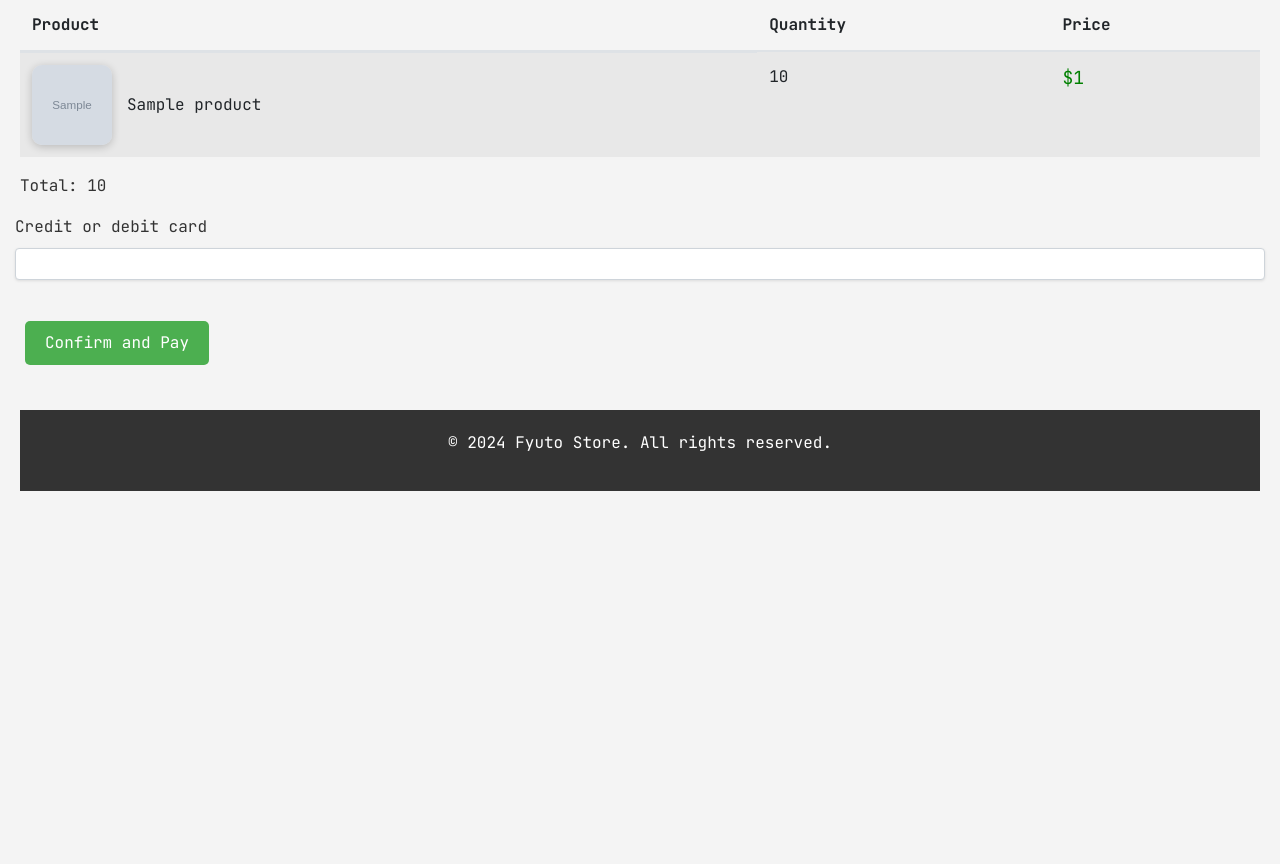
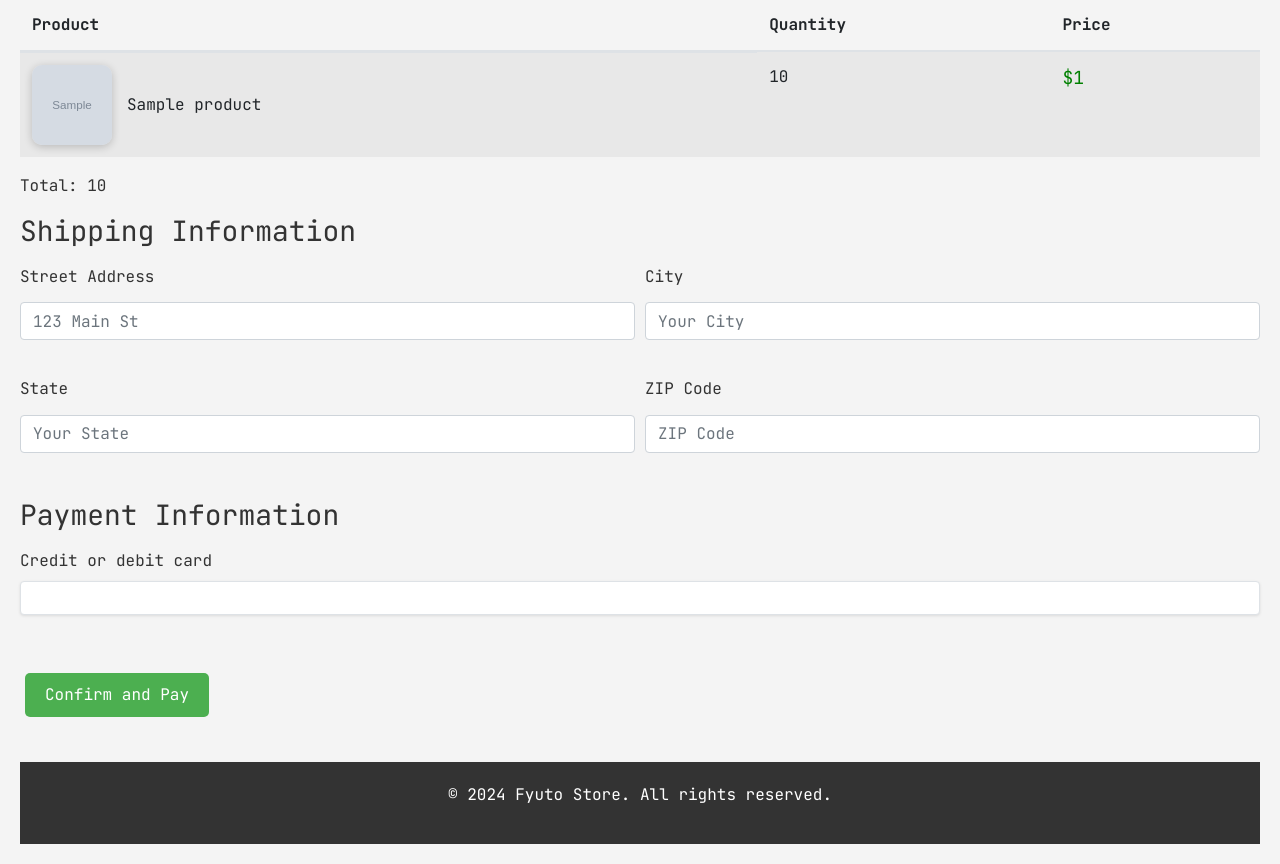
Before and after one commit to zihwoi/fyuto, a Django app: template store/templates/store/checkout.html in a window 1280 px wide. Shown: the part 273-1137 px from the top of the page. Before the commit the page ends 764 px from the top, so only its background shows below. Run offline with Django 4.2, Linux system fonts and the light colour scheme; the template is opened without the code that fills it: most values are stand-ins (such as "Sample title", 1, 10 or a date in 2020); grey boxes marked "Sample" are stand-in pictures; some libraries are stand-ins or nearby versions.

Commit message:
Update checkout form stylings

```diff
--- a/store/templates/store/checkout.html
+++ b/store/templates/store/checkout.html
@@ -29,18 +29,111 @@
 
 <p class="total-price">Total: {{ cart.get_total_price }}</p>
 
+<!-- Checkout Form -->
 <form action="{% url 'checkout' %}" method="post" id="payment-form" class="checkout-form">
     {% csrf_token %}
 
-    <div class="form-row">
-        <label for="card-element" class="card-label">Credit or debit card</label>
-        <div id="card-element" class="card-element">
-            <!-- Stripe's JS will inject the card element here -->
+    <!-- Shipping Address Section -->
+    <div class="mb-4">
+        <h3 class="mb-3">Shipping Information</h3>
+
+        <div class="form-row">
+            <div class="form-group col-md-6">
+                <label for="shipping_address">Street Address</label>
+                <input type="text" name="shipping_address" id="shipping_address" class="form-control"
+                    placeholder="123 Main St" required>
+            </div>
+
+            <div class="form-group col-md-6">
+                <label for="city">City</label>
+                <input type="text" name="city" id="city" class="form-control" placeholder="Your City" required>
+            </div>
         </div>
-        <!-- Error message container -->
-        <div id="card-errors" class="card-errors" role="alert"></div>
+
+        <div class="form-row">
+            <div class="form-group col-md-6">
+                <label for="state">State</label>
+                <input type="text" name="state" id="state" class="form-control" placeholder="Your State" required>
+            </div>
+
+            <div class="form-group col-md-6">
+                <label for="zip_code">ZIP Code</label>
+                <input type="text" name="zip_code" id="zip_code" class="form-control" placeholder="ZIP Code" required>
+            </div>
+        </div>
+    </div>
+
+    <!-- Payment Information Section -->
+    <div class="mb-3">
+        <h3 class="mb-3">Payment Information</h3>
+
+        <div class="form-row">
+            <div class="form-group col-12">
+                <label for="card-element" class="card-label">Credit or debit card</label>
+                <div id="card-element" class="card-element border p-3 rounded">
+                    <!-- Stripe's JS will inject the card element here -->
+                </div>
+            </div>
+
+            <!-- Error message container -->
+            <div id="card-errors" class="card-errors text-danger mt-2" role="alert"></div>
+        </div>
     </div>
 
     <button type="submit" class="btn btn-success mt-3 checkout-button">Confirm and Pay</button>
 </form>
 {% endblock %}
+
+{% block javascript %}
+<!-- This block will allow individual pages to inject custom scripts -->
+<!-- Include Stripe.js -->
+<script src="https://js.stripe.com/v3/"></script>
+
+<script>
+
+
+    // Initialize Stripe
+    var stripe = Stripe('{{ stripe_public_key }}'); // Make sure this variable is passed from the view
+    var elements = stripe.elements();
+
+    // Create an instance of the card Element.
+    var card = elements.create('card');
+    // Mount the card Element into the `card-element` div.
+    card.mount('#card-element');
+
+    // Handle real-time validation errors from the card Element.
+    card.on('change', function (event) {
+        var displayError = document.getElementById('card-errors');
+        if (event.error) {
+            displayError.textContent = event.error.message;
+        } else {
+            displayError.textContent = '';
+        }
+    });
+
+    // Handle form submission.
+    var form = document.getElementById('payment-form');
+    form.addEventListener('submit', function (event) {
+        event.preventDefault();
+
+        // Create a token from the card element
+        stripe.createToken(card).then(function (result) {
+            if (result.error) {
+                // Show error in the card errors div
+                var errorElement = document.getElementById('card-errors');
+                errorElement.textContent = result.error.message;
+            } else {
+                // If no error, create hidden input for the token and append to form
+                var hiddenInput = document.createElement('input');
+                hiddenInput.setAttribute('type', 'hidden');
+                hiddenInput.setAttribute('name', 'stripeToken');
+                hiddenInput.setAttribute('value', result.token.id);
+                form.appendChild(hiddenInput);
+
+                // Submit the form with the token
+                form.submit();
+            }
+        });
+    });
+</script>
+{% endblock %}
```
